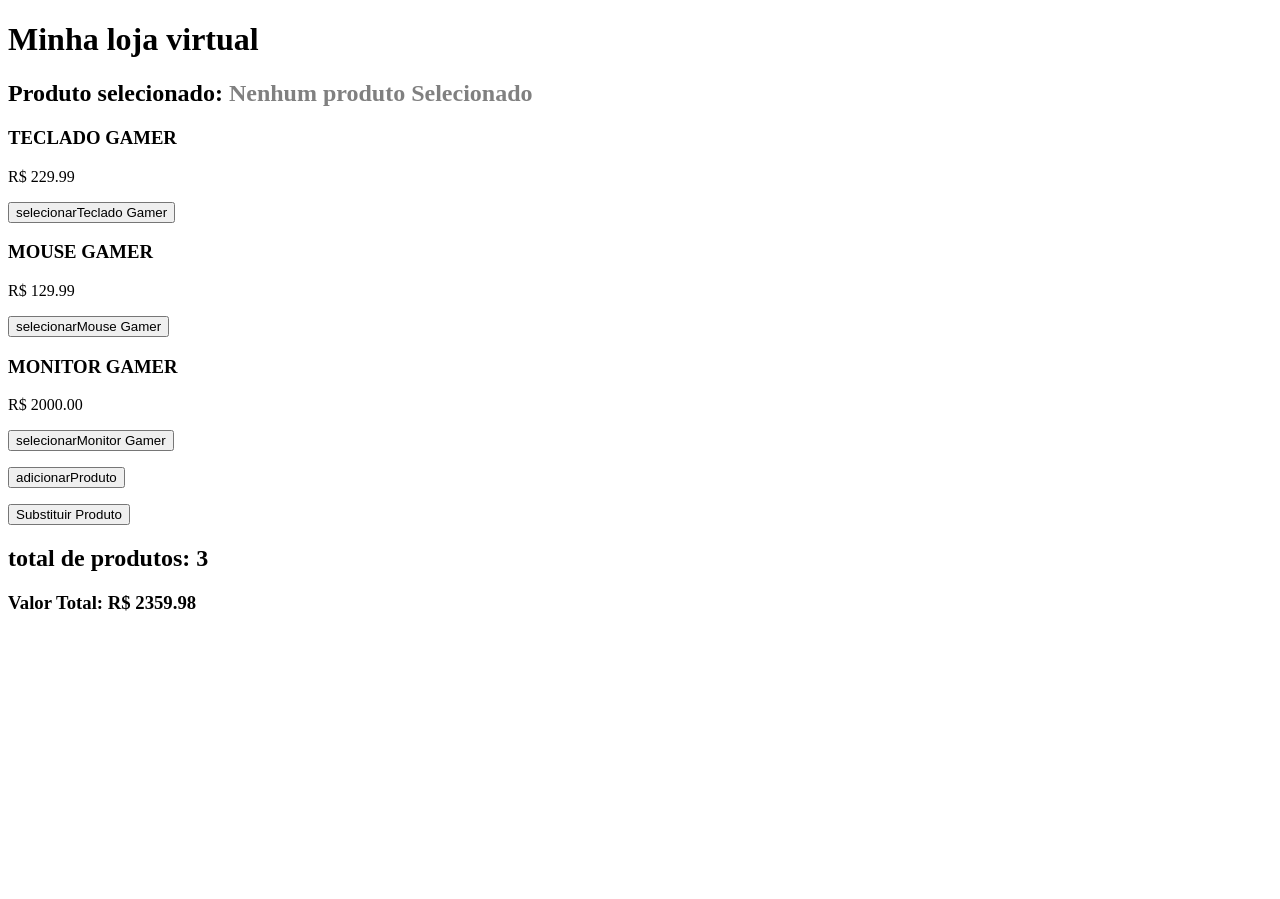
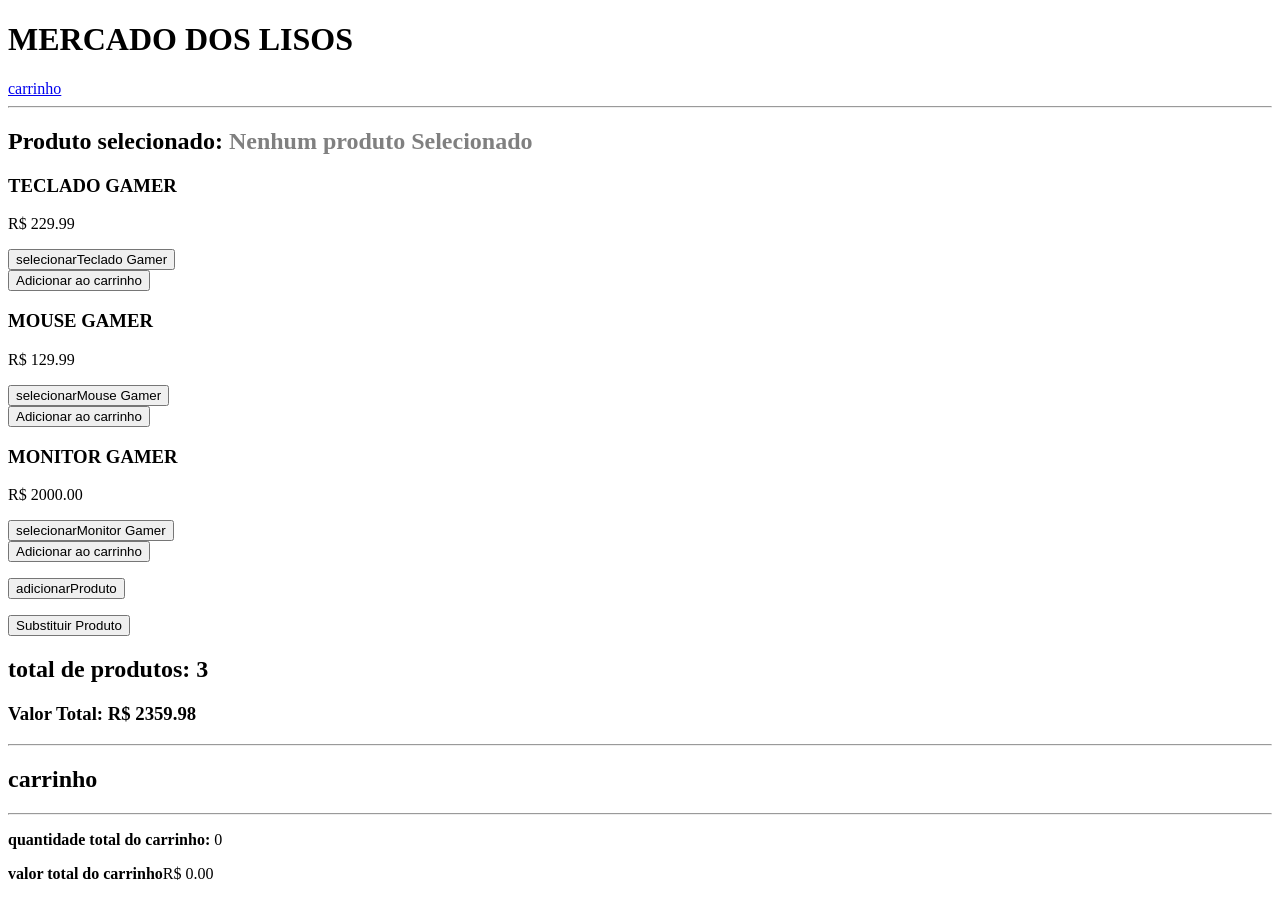
Before and after one commit to Murilo7370/e-commerce, an Angular app: page / in a window 1280 px wide. Before the commit the page ends 800 px from the top, so only its background shows below. Built offline with nearby package versions, Linux system fonts and the light colour scheme.

Commit message:
Adicionar tela de lista de produtos e carrinho

```diff
--- a/src/app/app.html
+++ b/src/app/app.html
@@ -1,3 +1,7 @@
-<!--apaga template nativo angular cli, adiciona app-produto para exibir as informaçoes do produto-->
-<h1>Minha loja virtual</h1>
-<app-lista-produtos></app-lista-produtos>
+<h1>{{ nomeLoja | uppercase }}</h1>
+<nav>
+    <a routerLinlk="/Produtos"></a>
+    <a routerLink="/Carrinho">carrinho</a>
+</nav>
+<hr />
+<router-outlet></router-outlet>
--- a/src/app/app.routes.ts
+++ b/src/app/app.routes.ts
@@ -1,3 +1,14 @@
 import { Routes } from '@angular/router';
+import { ListaProdutos} from './features/produtos/lista-produtos/lista-produtos';
+import { Carrinho } from './features/carrinho/carrinho/carrinho';
 
-export const routes: Routes = [];
+export const routes: Routes = [
+    {
+        path:'',
+        component: ListaProdutos,
+    },
+    {
+        path:'carrinho',
+        component: Carrinho,
+    },
+];
--- a/src/app/app.ts
+++ b/src/app/app.ts
@@ -1,13 +1,16 @@
 import { Component, signal } from '@angular/core';
+import { RouterLink, RouterOutlet } from '@angular/router';
+import { UpperCasePipe } from '@angular/common';
 //import { RouterOutlet } from '@angular/router'; //remove a importaçao de routerOutlet,pois nao e necessario para o necessario  para este componente
-//import {Produto} from './components/produto/produto';//importando a classe produto do arquivo produto.ts paraser usada no componente app.ts
-import{ ListaProdutos } from './features/produtos/lista-produtos/lista-produtos';
+//import { RouterOutlet, RouterLink} from './components/produto/produto';//importando a classe produto do arquivo produto.ts paraser usada no componente app.ts
+
 @Component({
   selector: 'app-root',
-  imports: [ListaProdutos],
+  imports: [RouterOutlet, RouterLink, UpperCasePipe],
   templateUrl: './app.html',
   styleUrl: './app.css'
 })
 export class App {
   protected readonly title = signal('e-commerce');
+  nomeLoja = 'Mercado dos lisos';
 }
--- /dev/null
+++ b/src/app/features/carrinho/carrinho/carrinho.html
@@ -0,0 +1,3 @@
+<h1>Carrinho</h1>
+<p>Voce esta na pagina do carrinho</p>
+<!-- Nas proximas aulas, este carrinho sera conectado ao estado global-->
--- /dev/null
+++ b/src/app/features/carrinho/carrinho/carrinho.ts
@@ -0,0 +1,11 @@
+import { Component } from '@angular/core';
+
+@Component({
+  selector: 'app-carrinho',
+  imports: [],
+  templateUrl: './carrinho.html',
+  styleUrl: './carrinho.css',
+})
+export class Carrinho {}
+//! Logica de carrinho vira na proximas aulas
+//! Por ora, apenas exibe a pagina carrinho
--- a/src/app/features/produtos/lista-produtos/lista-produtos.html
+++ b/src/app/features/produtos/lista-produtos/lista-produtos.html
@@ -12,8 +12,17 @@
 [preco]="item.preco"
 (produtoSelecionado) ="exibirProduto($event)"
 ></app-produto>
+<button (click)="adicionarAocarrinho(item)">Adicionar ao carrinho</button>
 }
 <p><button (click)="adicionarProduto()">adicionarProduto</button></p>
 <p><button (click)="substituirProdutos()">Substituir Produto</button></p>
 <h2>total de produtos: {{totalProdutos()}}</h2>
 <h3>Valor Total: {{valorTotal() | precoFormatado}}</h3>
+<hr>
+<h2>carrinho</h2>
+@for(item of carrinho(); track $index){
+    <p>{{item.nome}} - {{item.preco |precoFormatado}}</p>
+}
+<hr>
+<p><strong>quantidade total do carrinho: </strong>{{quantidadecarrinho()}}</p>
+<p><strong>valor total do carrinho</strong>{{totalCarrinho() | precoFormatado}}</p>
--- a/src/app/features/produtos/lista-produtos/lista-produtos.ts
+++ b/src/app/features/produtos/lista-produtos/lista-produtos.ts
@@ -64,7 +64,20 @@ export class ListaProdutos {
     }
     //! Metodo para criar um estado de seleçao com signal string | null
     produtoSelecionado = signal <string | null>(null);
-    }
 
+      //! metodo para criar um estado de seleçao carrinho com signal
+      carrinho = signal <{nome: string; preco: number}[]>([]);
+      adicionarAocarrinho(produto:{nome: string; preco: number}){
+        this.carrinho.update(listaAtual => [...listaAtual, produto]
+        );
+      }
+    //!metodo para calcular a quantidade total de itens no carrinho
+quantidadeCarrinho = computed(() => this.carrinho().length);
+//!metodo que calcular o valor total dos itens do carrinho
+quantidadecarrinho = computed(() => this.carrinho().length);
+//!metodo que calcular o valor total dos itens do carrinho
 
-;
+totalCarrinho = computed(() =>
+{return this.carrinho().reduce((total,item) =>
+total + item.preco,0)});
+}
```
Also changed, not shown: src/app/features/carrinho/carrinho/carrinho.css (added), 1 other file (tests, documents, lock files or other folders).
